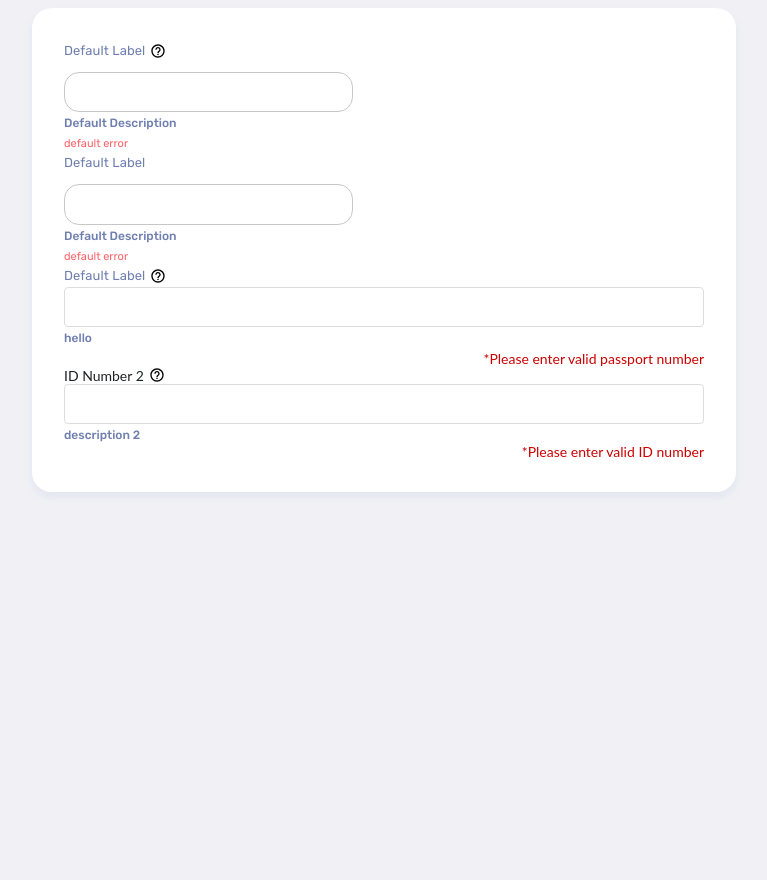
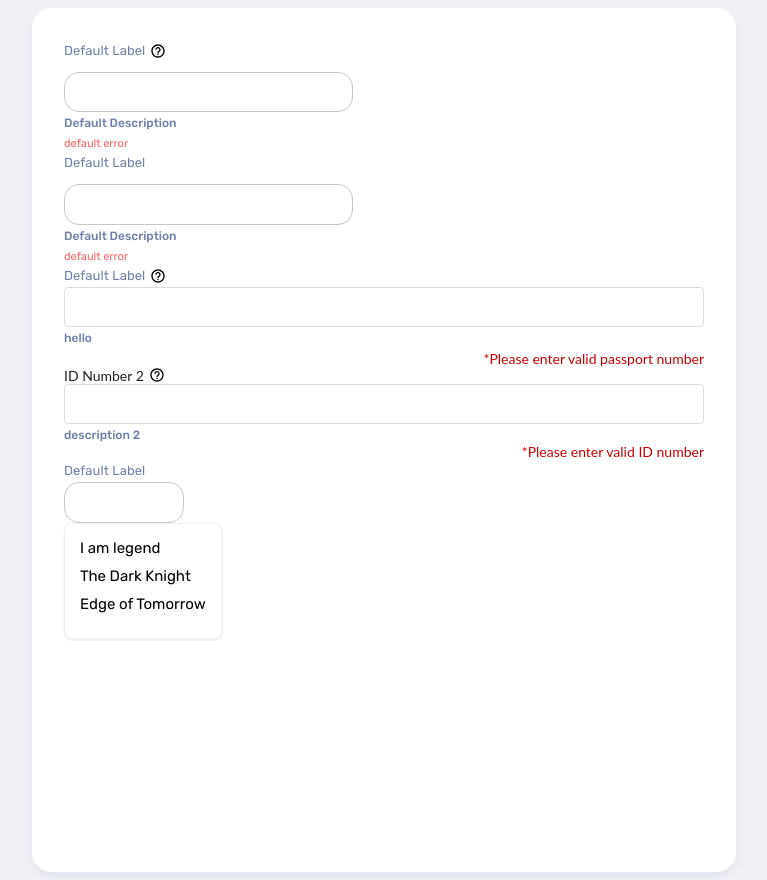
Before and after one commit to shinghuey27/dyno-web, a React (Create React App) app: page / in a window 1280 px wide. Shown: the whole page, without its empty margins (256-1023 px from the left). Before the commit the page ends 800 px from the top, so only its background shows below. Built offline with nearby package versions, Linux system fonts and the light colour scheme.

Commit message:
search bar processing

```diff
--- a/src/App.css
+++ b/src/App.css
@@ -12,7 +12,7 @@
   margin-top: 1rem;
 }
 .field {
-  height: auto;
+  height: 100vh;
   background: rgb(255, 255, 255);
   box-shadow: 0px 5px 10px 0px rgba(112, 136, 210, 0.1);
   border-radius: 20px;
--- a/src/App.js
+++ b/src/App.js
@@ -2,6 +2,7 @@ import styles from "./App.css";
 
 import { useState } from "react";
 import Textbox from "./Components/Textbox/Textbox";
+import Searchbar from "./Components/Searchbar/Searchbar";
 
 function App() {
   const [demo, setDemo] = useState(true);
@@ -20,7 +21,7 @@ function App() {
 
       {/* 1. inline styling */}
       <Textbox
-      // label with default value
+        // label with default value
         label
         tooltip={{ label: "abc" }}
         text={{
@@ -71,6 +72,7 @@ function App() {
           className: "errorClass"
         }}
       />
+      <Searchbar />
     </fieldset>
   );
 }
--- /dev/null
+++ b/src/Components/List/List.jsx
@@ -0,0 +1,22 @@
+import { padding } from '@mui/system';
+import React from 'react';
+
+
+const listItem = (data, { item }) => data.map((el) => <li style={{ listStyleType: 'none', padding: 5, fontSize: 15 }} {...item}>{el?.title}</li>)
+
+export default function List(props) {
+    const { data, listBox, item } = props;
+
+    return (
+        <ul style={{
+            backgroundColor: 'white', margin: 0, zIndex: 200, position: 'absolute',
+            border: '1px solid rgba(0, 0, 0, 0.05)',
+            borderRadius: 8,
+            boxShadow: "0.5px 1px 1px 1px rgba(0, 0, 0, 0.05)",
+            padding: 10,
+            top: -19
+        }} {...listBox}>
+            {listItem(data, { item })}
+        </ul>
+    );
+}
--- /dev/null
+++ b/src/Components/Searchbar/Searchbar.jsx
@@ -0,0 +1,33 @@
+import React from 'react';
+import Label from '../Label/Label';
+import List from '../List/List';
+import Textbox from '../Textbox/Textbox';
+
+const data = [1, 2, 3, 4]
+const dataobj = [
+    {
+        title: 'I am legend',
+        artist: 'Will Smith'
+    }, {
+        title: 'The Dark Knight',
+        artist: 'Bale'
+    }, {
+        title: 'Edge of Tomorrow',
+        artist: 'Cruise'
+    }, {}]
+
+export default function Searchbar() {
+    return (
+        <div style={{}}>
+            <Textbox
+                label
+                text={{ style: { width: 100, margin: 0 } }}
+                description
+            />
+            <div style={{ position: 'relative' }}>
+                <List data={dataobj}  />
+            </div>
+
+
+        </div>);
+}
--- a/src/Components/Textbox/Textbox.jsx
+++ b/src/Components/Textbox/Textbox.jsx
@@ -6,10 +6,10 @@ import Description from "../Label/Description";
 import Tooltips from "../Tooltip/Tooltips";
 
 const Textbox = (props) => {
-  const { label, text, error, tooltip, description } = props;
+  const { label, text, error, tooltip, description, } = props;
   return (
     <>
-      <div style={{ alignItems: "center", display: "flex" }}>
+      <div style={{ alignItems: "center", display: "flex" }} >
         {label && (
           <Label
             label={label.label}
```
